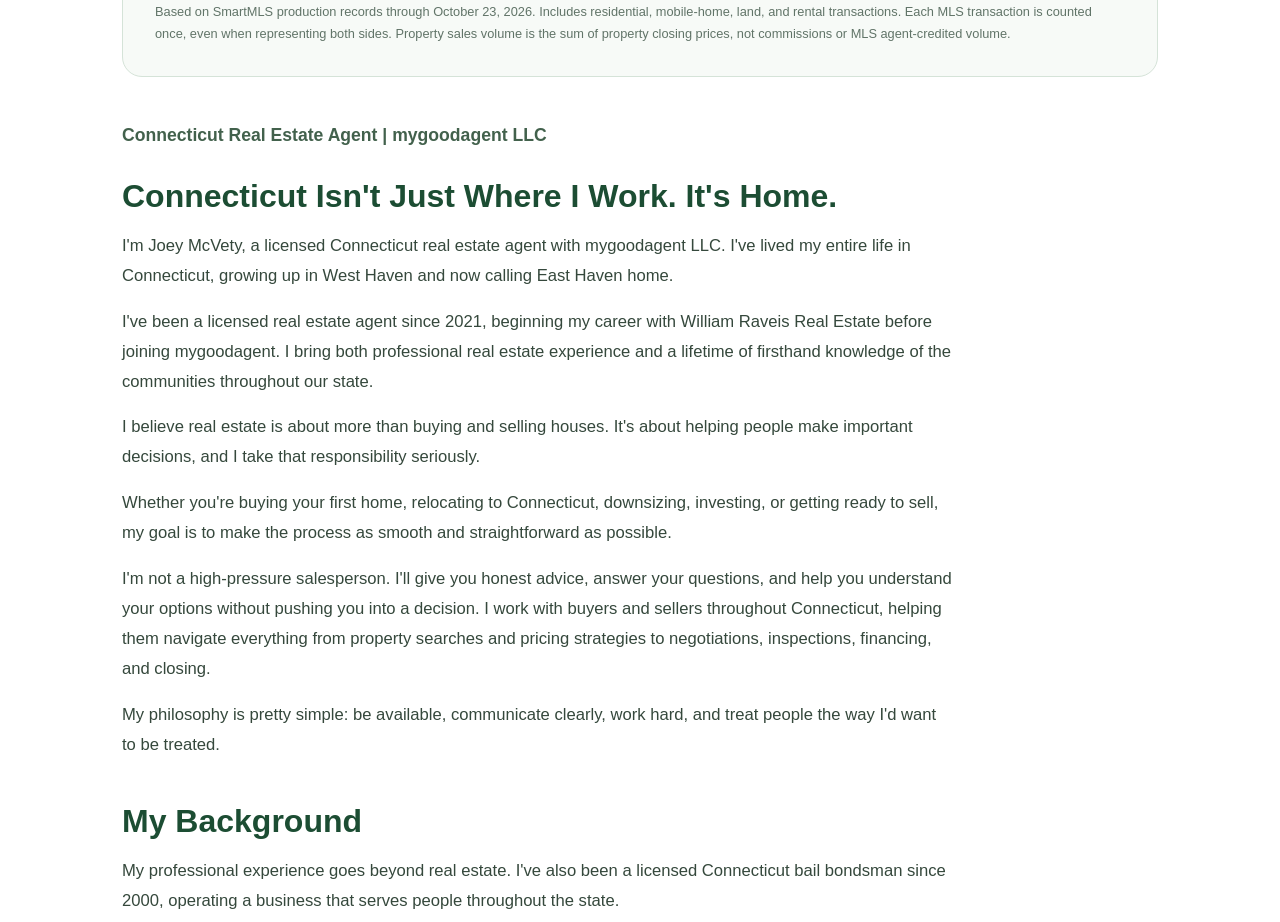
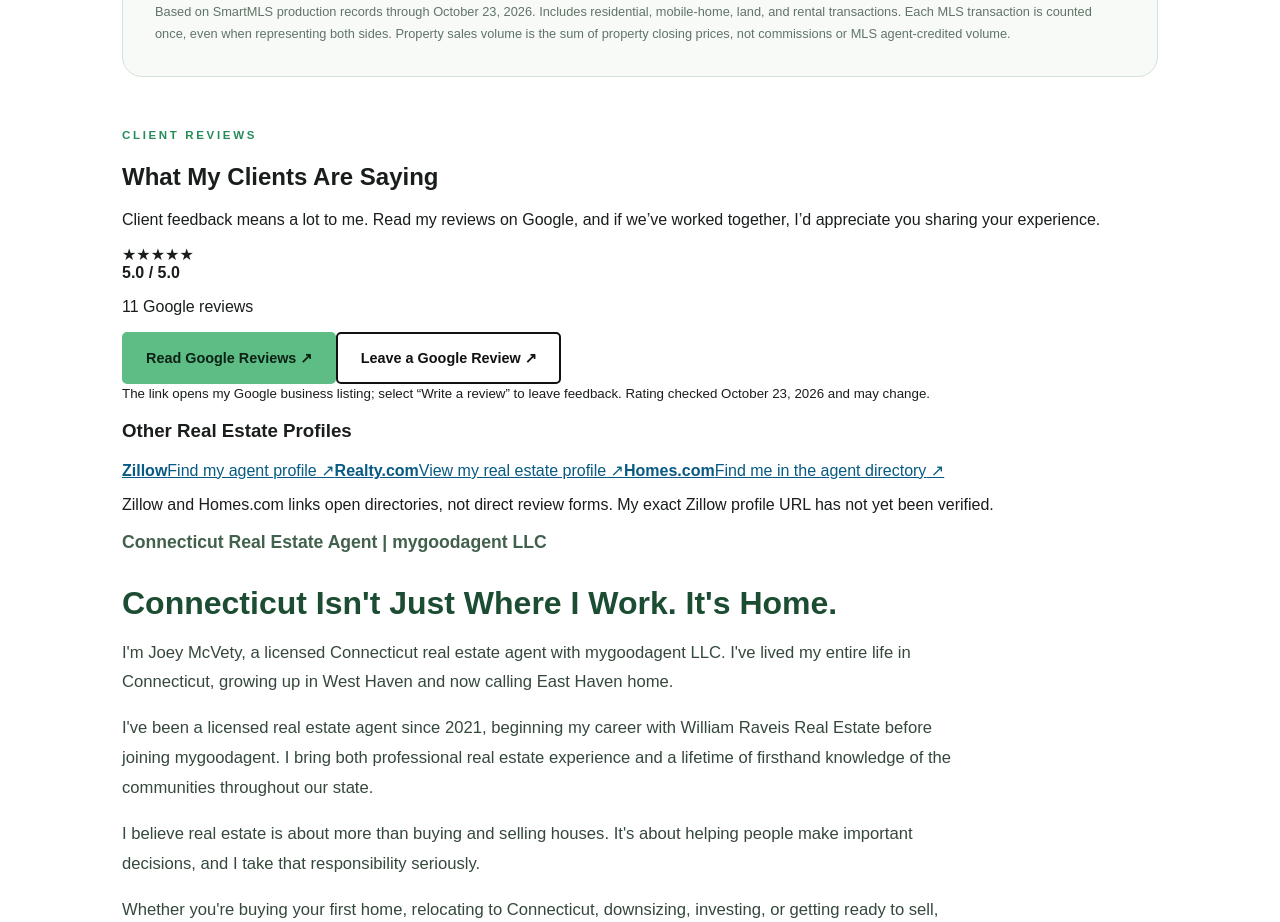
Before and after one commit to joeysellsct/Explore-Connecticut-Living, a Next.js app: page /en/about in a window 1280 px wide. Shown: the part 920-1842 px from the top of the page. Built offline with nearby package versions, Linux system fonts and the light colour scheme; no server answers.

Commit message:
Feature Joey client reviews on app/[locale]/about/page.tsx

```diff
--- a/app/[locale]/about/page.tsx
+++ b/app/[locale]/about/page.tsx
@@ -1,3 +1,4 @@
+import JoeyReviews from '../JoeyReviews';
 import JoeyProductionStats from '../JoeyProductionStats';
 import type {Metadata} from 'next';
 import {localizedSeo} from '../../../lib/seo';
@@ -14,6 +15,7 @@ export default async function AboutPage({params}:{params:Promise<{locale:string}
  <h1>{es?'Conoce a Joey McVety':'Meet Joey McVety'}</h1>
  <div className="about-joey-portrait"><img src="/headshotnew.png" alt={es?"Joey McVety, agente inmobiliario en Connecticut":"Joey McVety, Connecticut real estate agent"} width="440" height="540" /></div>
  <JoeyProductionStats locale={locale} />
+ <JoeyReviews locale={locale} />
  <p className="about-joey-subtitle">{es?'Agente inmobiliario de Connecticut | mygoodagent LLC':'Connecticut Real Estate Agent | mygoodagent LLC'}</p>
  {es?<div className="about-joey-body">
  <section><h2>Connecticut no es solo donde trabajo. Es mi hogar.</h2>
```
